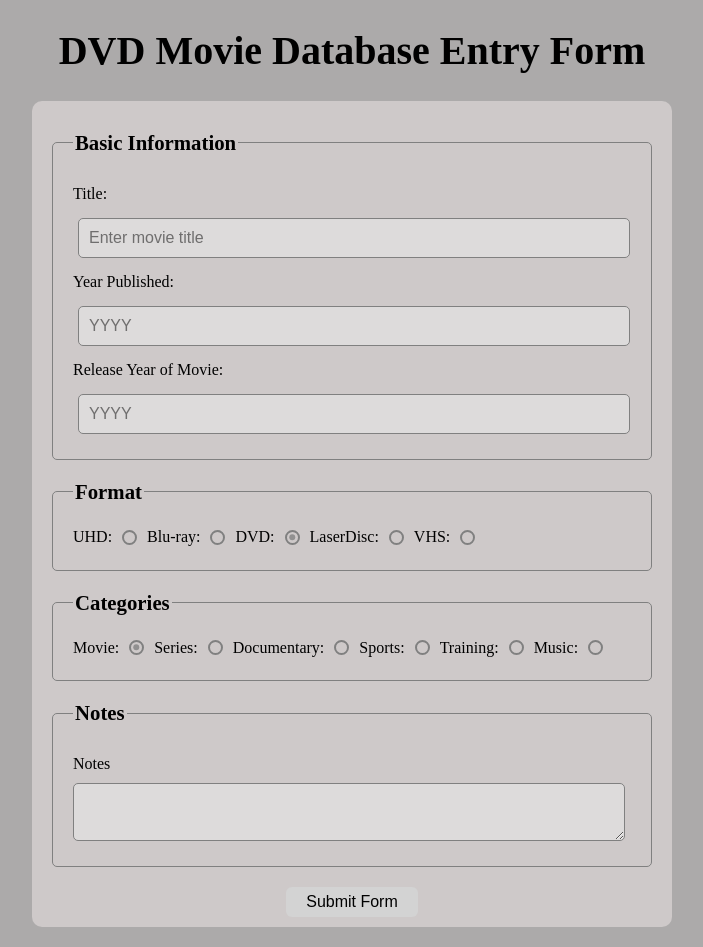
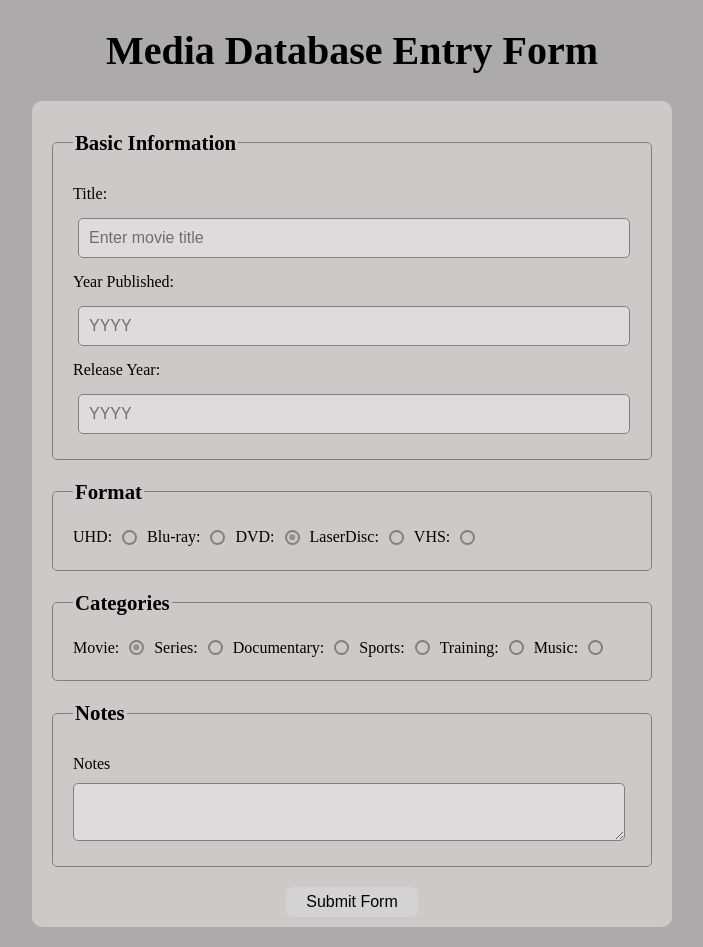
Before and after one commit to jripke74/media-app, a website: page index.html in a window 1280 px wide. Shown: the whole page, without its empty margins (288-991 px from the left). Drawn offline with Linux system fonts and the light colour scheme.

Commit message:
update title

```diff
--- a/index.html
+++ b/index.html
@@ -18,7 +18,7 @@
 
 <body>
   <header>
-    <h1>DVD Movie Database Entry Form</h1>
+    <h1>Media Database Entry Form</h1>
   </header>
   <main>
     <form action="/submit" method="POST">
@@ -28,7 +28,7 @@
         <input type="text" id="title" name="title" placeholder="Enter movie title" required /><br />
         <label for="release-year-dvd">Year Published: </label>
         <input type="number" id="release-year-dvd" name="release_year_dvd" min="1900" max="2045" placeholder="YYYY" step="1" /><br />
-        <label for="release-year-movie">Release Year of Movie: </label>
+        <label for="release-year-movie">Release Year: </label>
         <input type="number" id="release-year-dvd" name="release_year_movie" min="1900" max="2045" placeholder="YYYY" step="1" />
       </fieldset>
       <fieldset>
```
